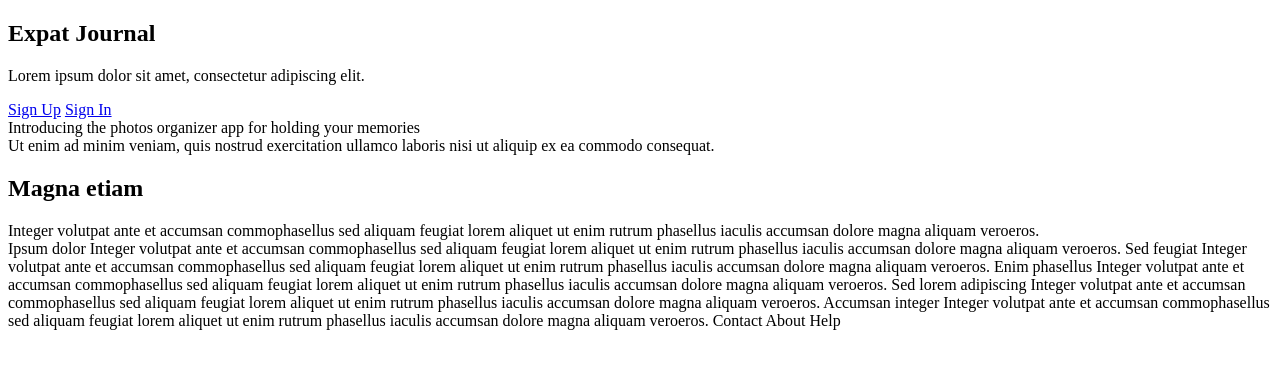
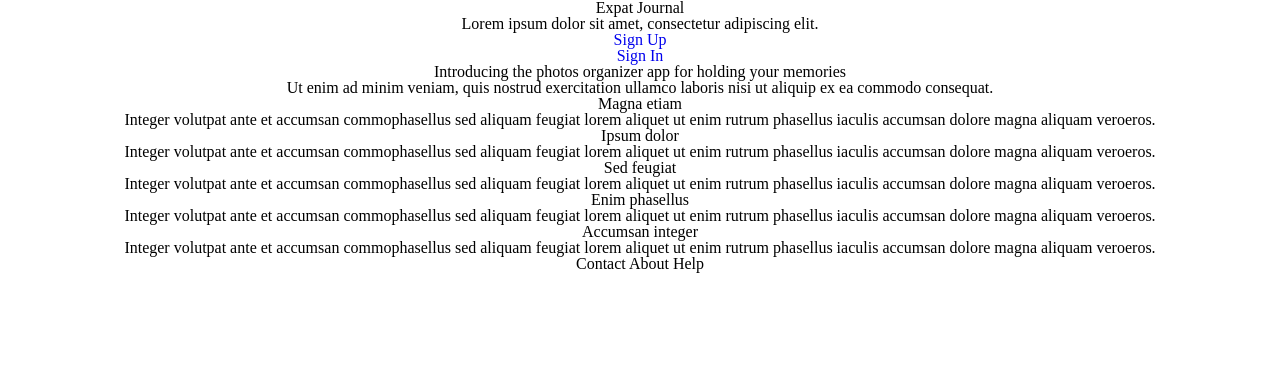
Before and after one commit to Build-Week-Expt-Journal-1/Landing-Page, a PHP site: page / in a window 1280 px wide. Shown: the top 369 px of the page. Run offline with PHP 8.4, Linux system fonts and the light colour scheme.

Commit message:
stating on less file

```diff
--- a/css/index.css
+++ b/css/index.css
@@ -0,0 +1,137 @@
+/* http://meyerweb.com/eric/tools/css/reset/
+   v2.0 | 20110126
+   License: none (public domain)
+*/
+html,
+body,
+div,
+span,
+applet,
+object,
+iframe,
+h1,
+h2,
+h3,
+h4,
+h5,
+h6,
+p,
+blockquote,
+pre,
+a,
+abbr,
+acronym,
+address,
+big,
+cite,
+code,
+del,
+dfn,
+em,
+img,
+ins,
+kbd,
+q,
+s,
+samp,
+small,
+strike,
+strong,
+sub,
+sup,
+tt,
+var,
+b,
+u,
+i,
+center,
+dl,
+dt,
+dd,
+ol,
+ul,
+li,
+fieldset,
+form,
+label,
+legend,
+table,
+caption,
+tbody,
+tfoot,
+thead,
+tr,
+th,
+td,
+article,
+aside,
+canvas,
+details,
+embed,
+figure,
+figcaption,
+footer,
+header,
+hgroup,
+menu,
+nav,
+output,
+ruby,
+section,
+summary,
+time,
+mark,
+audio,
+video {
+  margin: 0;
+  padding: 0;
+  border: 0;
+  font-size: 100%;
+  font: inherit;
+  vertical-align: baseline;
+}
+/* HTML5 display-role reset for older browsers */
+article,
+aside,
+details,
+figcaption,
+figure,
+footer,
+header,
+hgroup,
+menu,
+nav,
+section {
+  display: block;
+}
+body {
+  line-height: 1;
+}
+ol,
+ul {
+  list-style: none;
+}
+blockquote,
+q {
+  quotes: none;
+}
+blockquote:before,
+blockquote:after,
+q:before,
+q:after {
+  content: '';
+  content: none;
+}
+table {
+  border-collapse: collapse;
+  border-spacing: 0;
+}
+a {
+  text-decoration: none;
+}
+.display-flex-column {
+  display: flex;
+  align-items: center;
+  justify-content: center;
+  flex-direction: column;
+}
--- a/index.html
+++ b/index.html
@@ -7,31 +7,32 @@
 		<title>Expat Journal - Landing Page</title>
 
 		<link href="https://fonts.googleapis.com/css?family=Roboto|Rubik" rel="stylesheet">
-		<link rel="stylesheet" href="css/index.css">
+		<link href="css/index.css" rel="stylesheet">
 
 	</head>
 
-	<body>
+	<body class="display-flex-column">
 
-		<Section class="display-flex-column">
+		<section class="display-flex-column">
 			<h1>Expat Journal</h1>
 			<P>Lorem ipsum dolor sit amet, consectetur adipiscing elit. </P>
-			<nav>
+			<nav class="display-flex-column">
 				<a href="###">Sign Up</a>
 				<a href="###">Sign In</a>
 			</nav>
-		</Section>
+		</section>
 
-		<section>
+
+		<section class="display-flex-column">
 			Introducing the photos organizer app for holding your memories
 		</section>
 
-		<section>
+		<section class="display-flex-column">
 			Ut enim ad minim veniam, quis nostrud exercitation ullamco laboris nisi ut aliquip ex ea commodo consequat.
 		</section>
 
 
-		<section>
+		<section class="display-flex-column">
 			<h2>
 				Magna etiam
 			</h2>
@@ -41,19 +42,46 @@
 			</div>
 		</section>
 
-			Ipsum dolor
-			Integer volutpat ante et accumsan commophasellus sed aliquam feugiat lorem aliquet ut enim rutrum phasellus iaculis accumsan dolore magna aliquam veroeros.
-			Sed feugiat
-			Integer volutpat ante et accumsan commophasellus sed aliquam feugiat lorem aliquet ut enim rutrum phasellus iaculis accumsan dolore magna aliquam veroeros.
-			Enim phasellus
-			Integer volutpat ante et accumsan commophasellus sed aliquam feugiat lorem aliquet ut enim rutrum phasellus iaculis accumsan dolore magna aliquam veroeros.
+		<section class="display-flex-column">
+			<h2>
+				Ipsum dolor
+			</h2>
+			<div>
+				Integer volutpat ante et accumsan commophasellus sed aliquam feugiat lorem aliquet ut
+			enim rutrum phasellus iaculis accumsan dolore magna aliquam veroeros.
+			</div>
+		</section>
 
-			Sed lorem adipiscing
-			Integer volutpat ante et accumsan commophasellus sed aliquam feugiat lorem aliquet ut enim rutrum phasellus iaculis accumsan dolore magna aliquam veroeros.
+		<section class="display-flex-column">
+			<h2>
+				Sed feugiat
+			</h2>
+			<div>
+				Integer volutpat ante et accumsan commophasellus sed aliquam feugiat lorem aliquet ut
+			enim rutrum phasellus iaculis accumsan dolore magna aliquam veroeros.
+			</div>
+		</section>
 
+		<section class="display-flex-column">
+			<h2>
+				Enim phasellus
+			</h2>
+			<div>
+				Integer volutpat ante et accumsan commophasellus sed aliquam feugiat lorem aliquet ut
+			enim rutrum phasellus iaculis accumsan dolore magna aliquam veroeros.
+			</div>
+		</section>
 
-			Accumsan integer
-			Integer volutpat ante et accumsan commophasellus sed aliquam feugiat lorem aliquet ut enim rutrum phasellus iaculis accumsan dolore magna aliquam veroeros.
+		<section class="display-flex-column">
+			<h2>
+				Accumsan integer
+			</h2>
+			<div>
+				Integer volutpat ante et accumsan commophasellus sed aliquam feugiat lorem aliquet ut
+			enim rutrum phasellus iaculis accumsan dolore magna aliquam veroeros.
+			</div>
+		</section>
+
 
 			Contact
 			About
--- a/less/index.less
+++ b/less/index.less
@@ -1,8 +1,23 @@
-// Follow the order in the readme
-@import "variables.less";
-@import "mixins.less";
+
 @import "reset.less";
-@import "global.less";
-@import "navigation.less";
-@import "footer.less";
-@import "home-page.less";
+
+//mixin here
+
+
+
+.display-flex(@flex-direction) {
+    display: flex;
+    align-items: center;
+    justify-content: center;
+    flex-direction: @flex-direction;
+}
+
+//css here
+.display-flex-column {
+    .display-flex(column);
+
+}
+
+.text-margin {
+
+}
--- a/less/reset.less
+++ b/less/reset.less
@@ -46,3 +46,6 @@ table {
 	border-collapse: collapse;
 	border-spacing: 0;
 }
+a {
+	text-decoration: none;
+}
```
